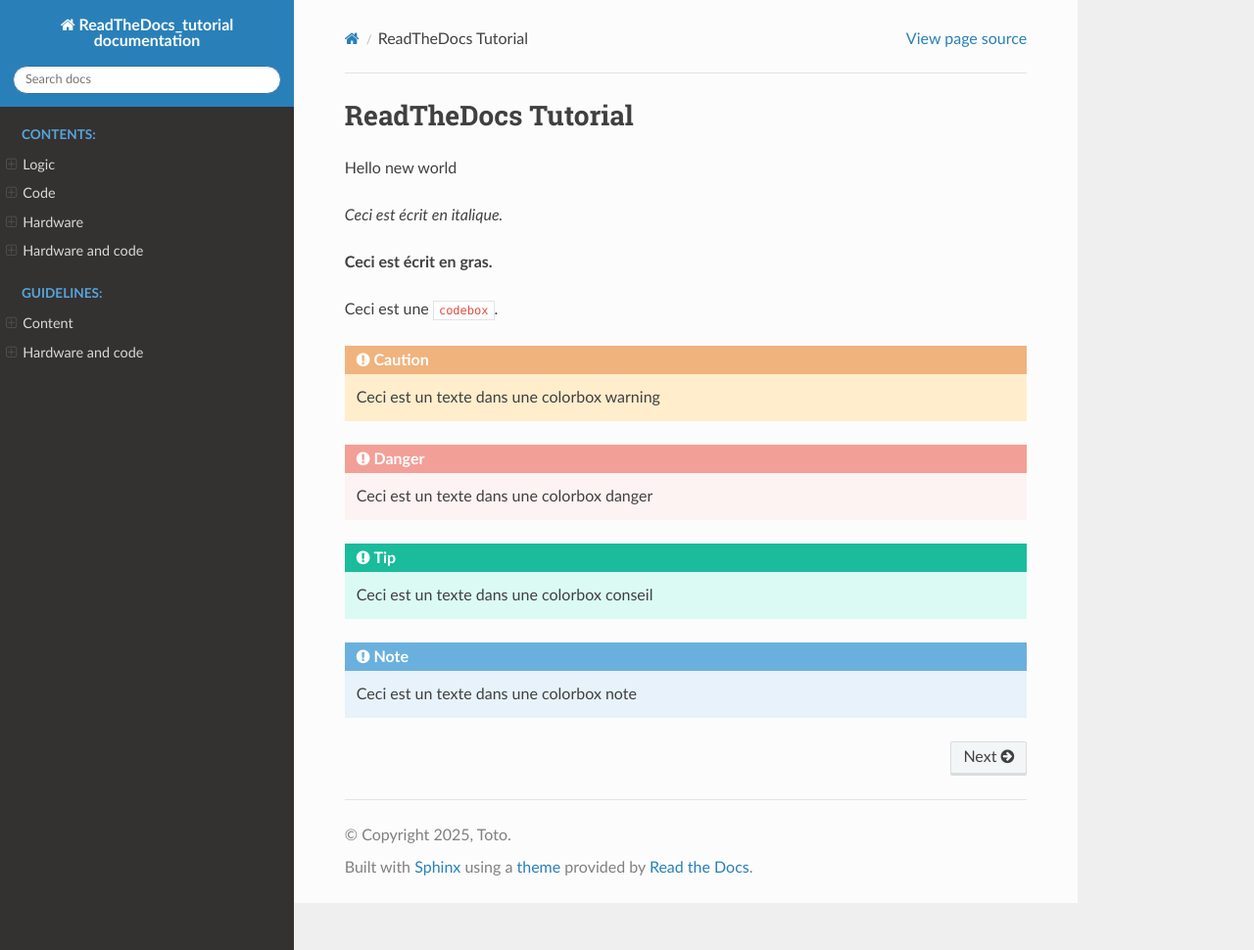
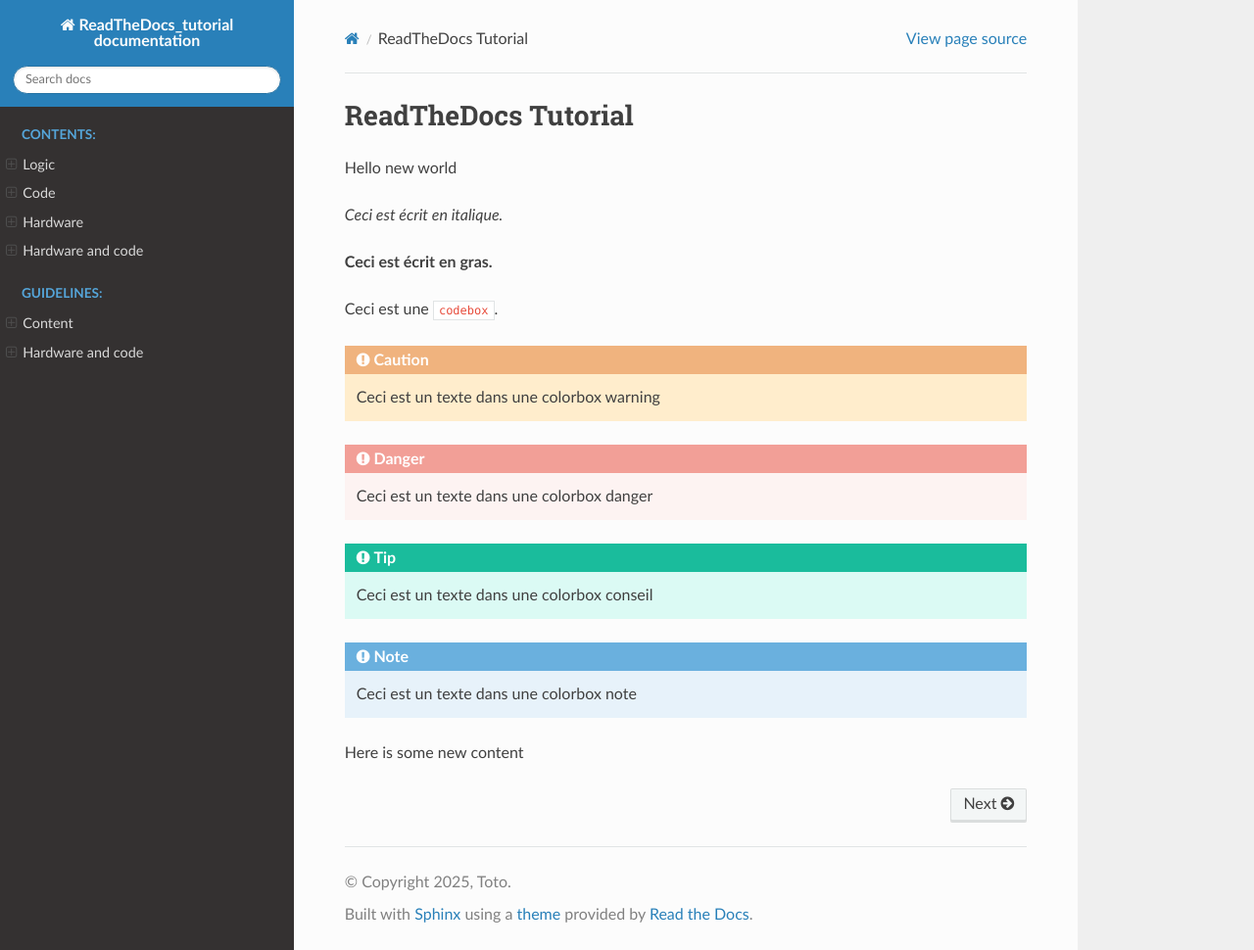
Before and after one commit to Enzo-M25/documentation_rtd_test, a Sphinx documentation site: the page built from source/index.rst, in a window 1280 px wide and 970 px high. Shown: the whole window at 98% size. Built offline with Sphinx 7.4.7 and the Read the Docs theme 3.1.0, drawn with Linux system fonts in a browser that asks for light colours.

Commit message:
added "content line"

```diff
--- a/source/index.rst
+++ b/source/index.rst
@@ -22,6 +22,8 @@ Ceci est une ``codebox``.
 .. note::
    Ceci est un texte dans une colorbox note
 
+Here is some new content
+
 .. toctree::
    :maxdepth: 2
    :hidden:
```
